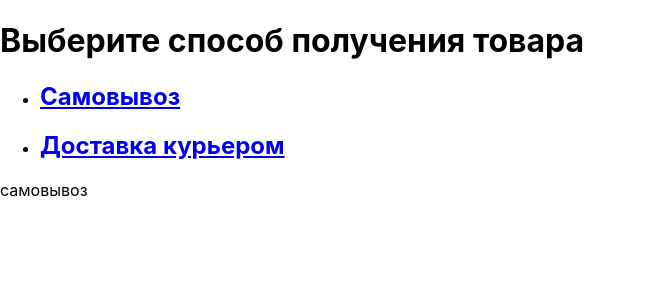
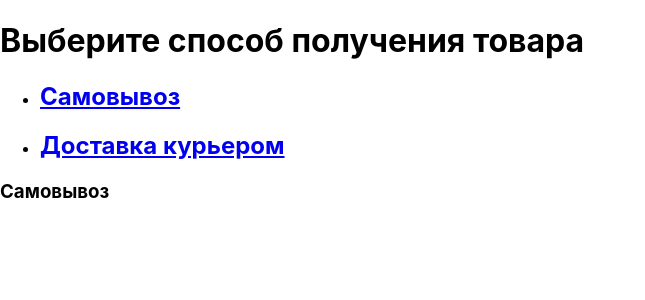
Before and after one commit to eich47/receiving-products, a React (Create React App) app: page / in a window 1280 px wide. Shown: the top 300 px of the page, without its empty margins (0-645 px from the left). Built offline with nearby package versions, Linux system fonts and the light colour scheme.

Commit message:
заголовок для секции

```diff
--- a/src/component/PickUp.jsx
+++ b/src/component/PickUp.jsx
@@ -1,7 +1,12 @@
 import React from 'react'
+import SectionTitle from './SectionTitle'
 
 const PickUp = () => {
-  return <div>самовывоз</div>
+  return (
+    <div>
+      <SectionTitle title={`Самовывоз`} />
+    </div>
+  )
 }
 
 export default PickUp
--- /dev/null
+++ b/src/component/SectionTitle.jsx
@@ -0,0 +1,11 @@
+import React from 'react'
+
+const SectionTitle = ({title}) => {
+  return (
+    <div>
+      <h3>{title}</h3>
+    </div>
+  )
+}
+
+export default SectionTitle
```
